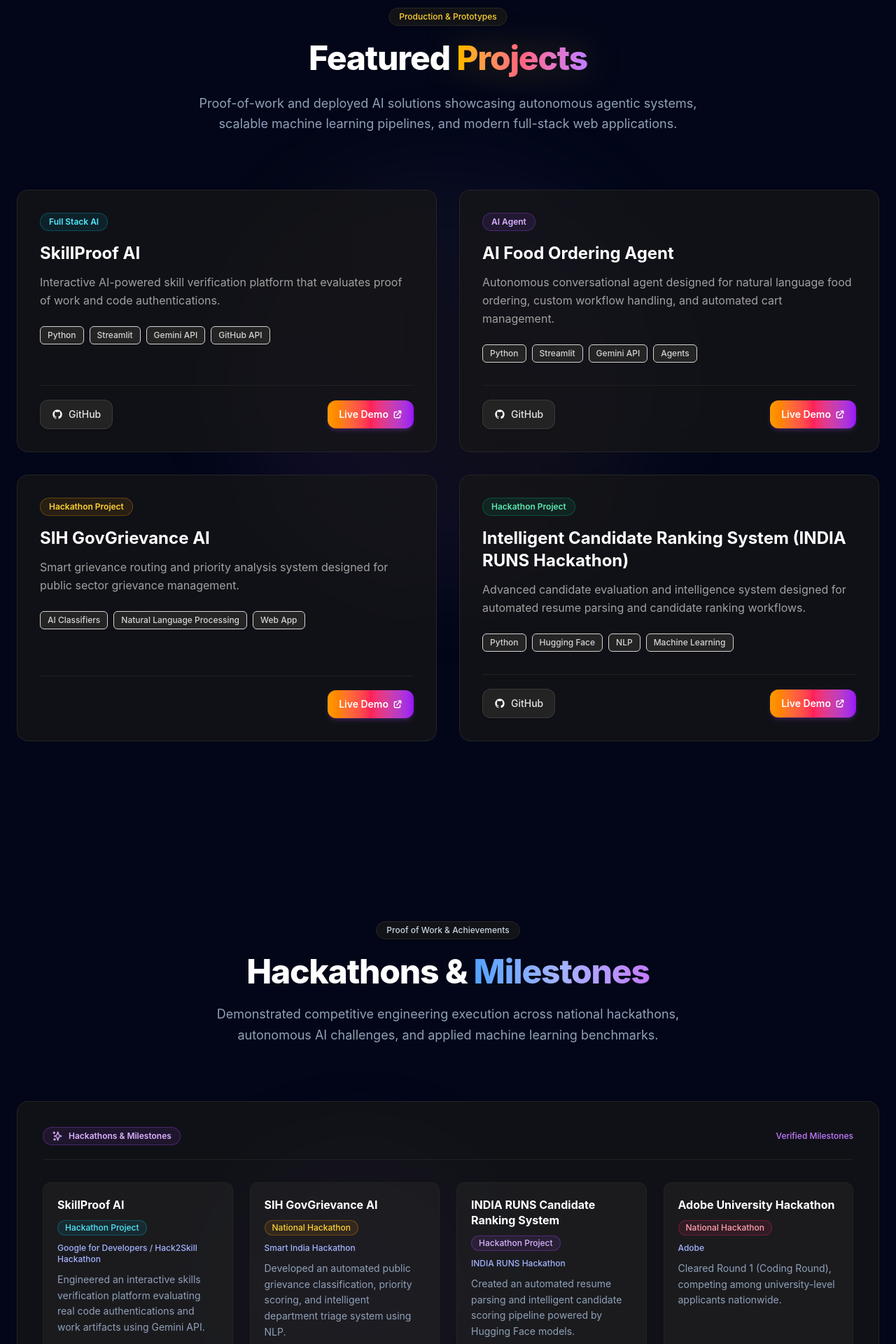
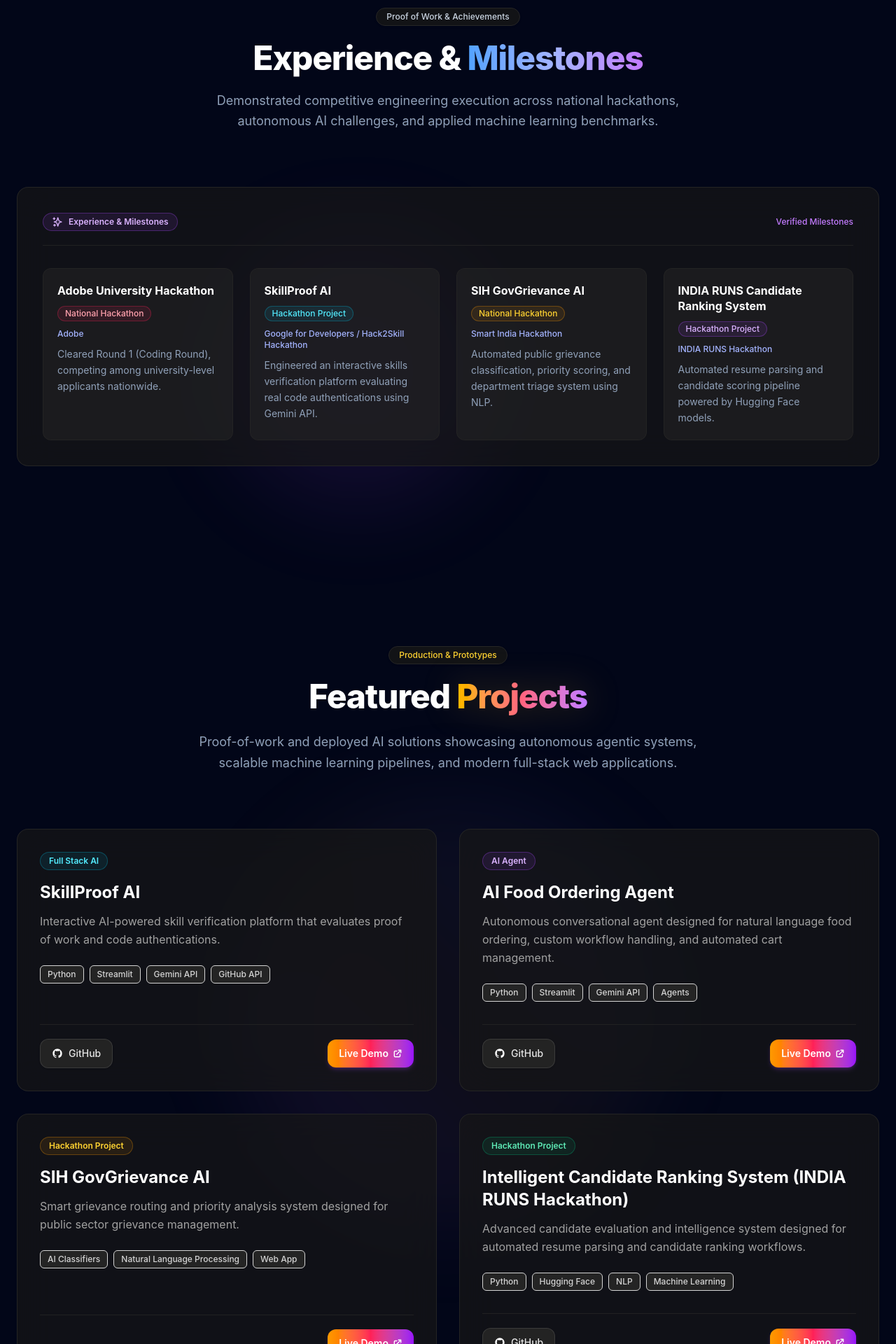
Before and after one commit to YendetiYashashwini/yashashwini-portfolio, a React app: page / in a window 1280 px wide. Shown: the part 2820-4740 px from the top of the page at 70% size. Built offline with nearby package versions, Linux system fonts and the light colour scheme; the HTML template or start-up script is replaced by a standard one.

Commit message:
feat(experience): integrate Experience & Milestones section below Skills

```diff
--- a/src/App.jsx
+++ b/src/App.jsx
@@ -2,8 +2,8 @@
 import Hero from './components/Hero'
 import About from './components/About'
 import Skills from './components/Skills'
+import Experience from './components/Experience'
 import Projects from './components/Projects'
-import Experience from './components/Experience'
 import Contact from './components/Contact'
 
 function App() {
@@ -14,8 +14,8 @@
         <Hero />
         <About />
         <Skills />
+        <Experience />
         <Projects />
-        <Experience />
         <Contact />
       </main>
 
--- a/src/components/Experience.jsx
+++ b/src/components/Experience.jsx
@@ -1,12 +1,20 @@
 export default function Experience() {
   const milestones = [
+    {
+      title: 'Adobe University Hackathon',
+      event: 'Adobe',
+      tag: 'National Hackathon',
+      tagColor: 'text-rose-300 bg-rose-500/10 border-rose-500/30',
+      description:
+        'Cleared Round 1 (Coding Round), competing among university-level applicants nationwide.',
+    },
     {
       title: 'SkillProof AI',
       event: 'Google for Developers / Hack2Skill Hackathon',
       tag: 'Hackathon Project',
       tagColor: 'text-cyan-300 bg-cyan-500/10 border-cyan-500/30',
       description:
-        'Engineered an interactive skills verification platform evaluating real code authentications and work artifacts using Gemini API.',
+        'Engineered an interactive skills verification platform evaluating real code authentications using Gemini API.',
     },
     {
       title: 'SIH GovGrievance AI',
@@ -14,7 +22,7 @@
       tag: 'National Hackathon',
       tagColor: 'text-amber-300 bg-amber-500/10 border-amber-500/30',
       description:
-        'Developed an automated public grievance classification, priority scoring, and intelligent department triage system using NLP.',
+        'Automated public grievance classification, priority scoring, and department triage system using NLP.',
     },
     {
       title: 'INDIA RUNS Candidate Ranking System',
@@ -22,15 +30,7 @@
       tag: 'Hackathon Project',
       tagColor: 'text-purple-300 bg-purple-500/10 border-purple-500/30',
       description:
-        'Created an automated resume parsing and intelligent candidate scoring pipeline powered by Hugging Face models.',
-    },
-    {
-      title: 'Adobe University Hackathon',
-      event: 'Adobe',
-      tag: 'National Hackathon',
-      tagColor: 'text-rose-300 bg-rose-500/10 border-rose-500/30',
-      description:
-        'Cleared Round 1 (Coding Round), competing among university-level applicants nationwide.',
+        'Automated resume parsing and candidate scoring pipeline powered by Hugging Face models.',
     },
   ]
 
@@ -45,7 +45,7 @@
           <span>Proof of Work &amp; Achievements</span>
         </div>
         <h2 className="text-3xl sm:text-5xl font-extrabold tracking-tight text-white mb-4 leading-tight">
-          Hackathons &amp;{' '}
+          Experience &amp;{' '}
           <span className="bg-gradient-to-r from-blue-400 via-indigo-300 to-purple-400 bg-clip-text text-transparent">
             Milestones
           </span>
@@ -63,7 +63,7 @@
             <svg className="w-4 h-4" fill="none" viewBox="0 0 24 24" stroke="currentColor" strokeWidth="2">
               <path strokeLinecap="round" strokeLinejoin="round" d="M5 3v4M3 5h4M6 17v4m-2-2h4m5-16l2.286 6.857L21 12l-5.714 2.143L13 21l-2.286-6.857L5 12l5.714-2.143L13 3z" />
             </svg>
-            <span>Hackathons &amp; Milestones</span>
+            <span>Experience &amp; Milestones</span>
           </div>
           <span className="text-xs text-purple-400 font-medium">Verified Milestones</span>
         </div>
```
